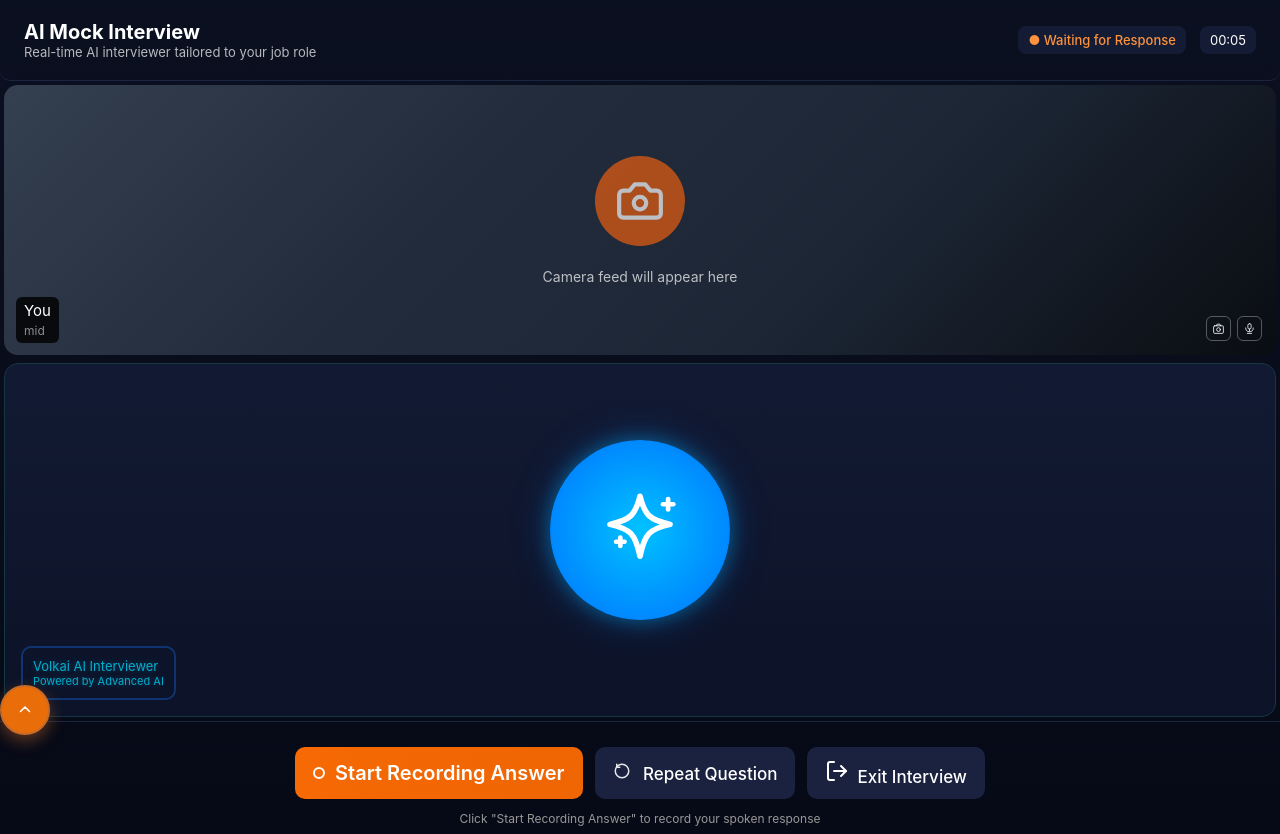
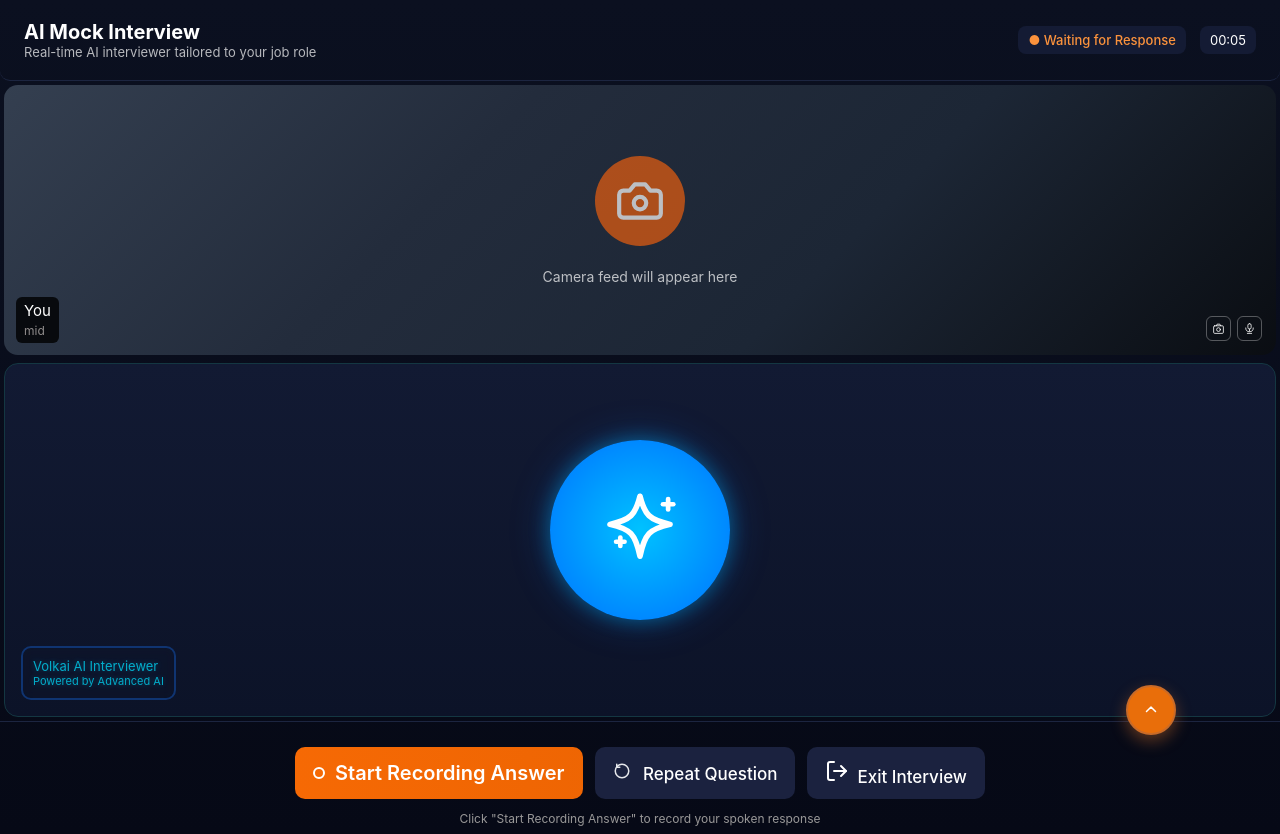
Before and after one commit to Khushi-Bhati/volkai-mockinterview-ui, a React (Create React App) app: page /Aiinterview in a window 1280 px wide. Built offline with nearby package versions, Linux system fonts and the light colour scheme.

Commit message:
Update AiInterview.css

```diff
--- a/src/Styles/AiInterview.css
+++ b/src/Styles/AiInterview.css
@@ -518,7 +518,7 @@
 .scroll-up {
 
  margin-top: -57px;
-  margin-right: 88%;
+  margin-left: 88%;
 
   width: 50px;
   height: 50px;
```
